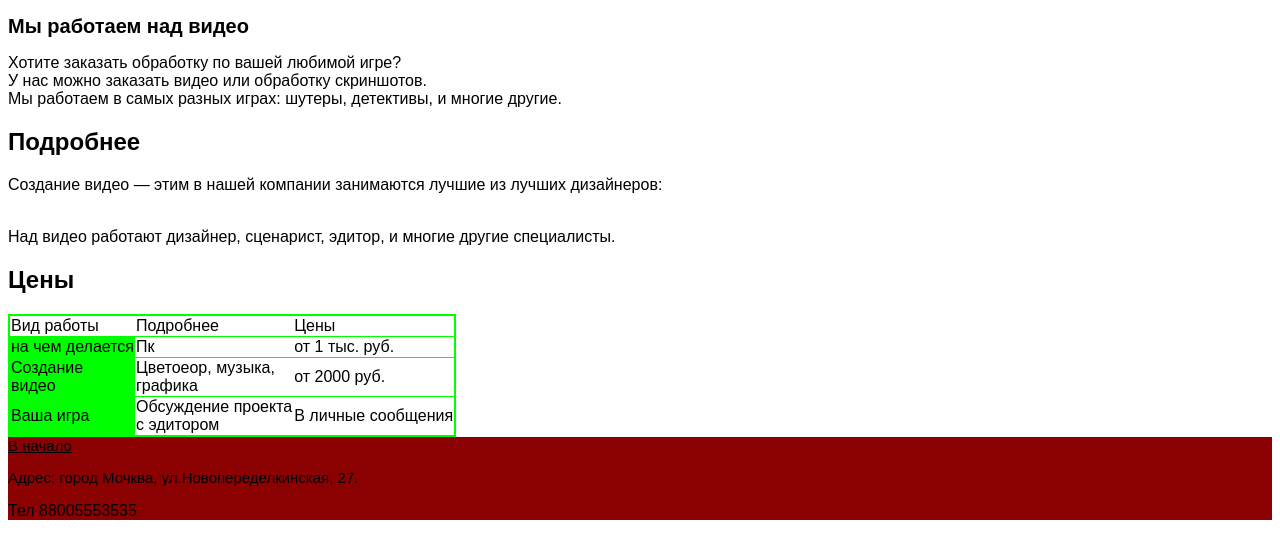
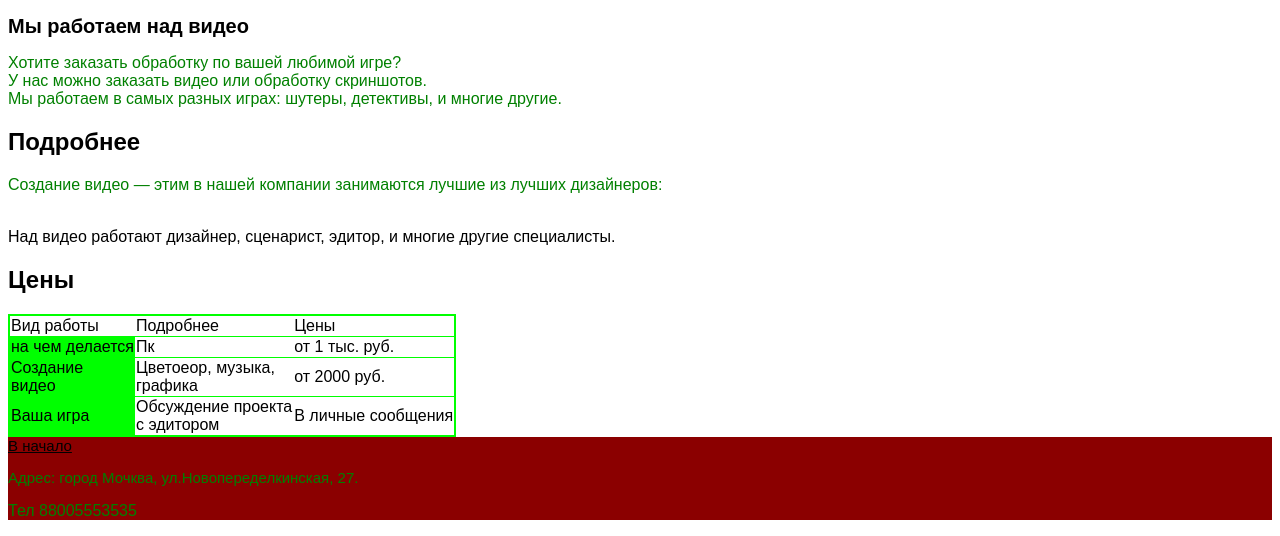
Before and after one commit to Juce77/12314new, a plain HTML site: page index.html in a window 1280 px wide. Shown: the part 1413-1949 px from the top of the page. Drawn offline with Linux system fonts and the light colour scheme.

Commit message:
Update style.css

```diff
--- a/style.css
+++ b/style.css
@@ -1,2 +1,3 @@
-h1 {
+p {
+  color: green;
 }
```
